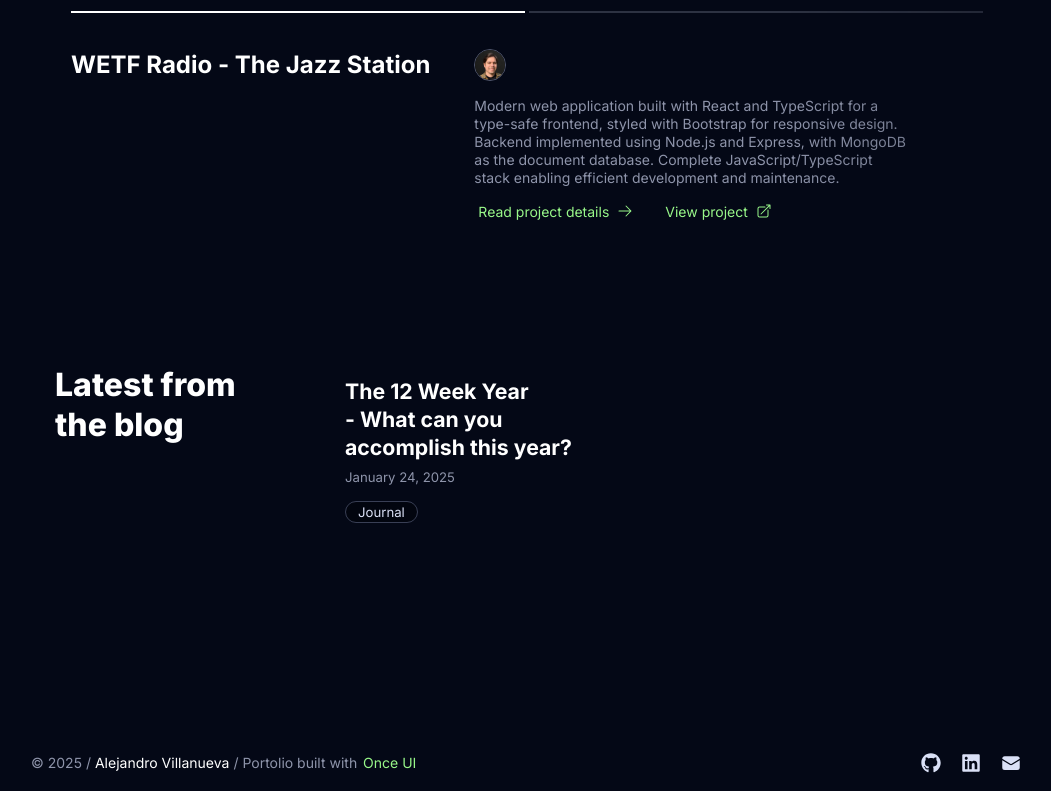
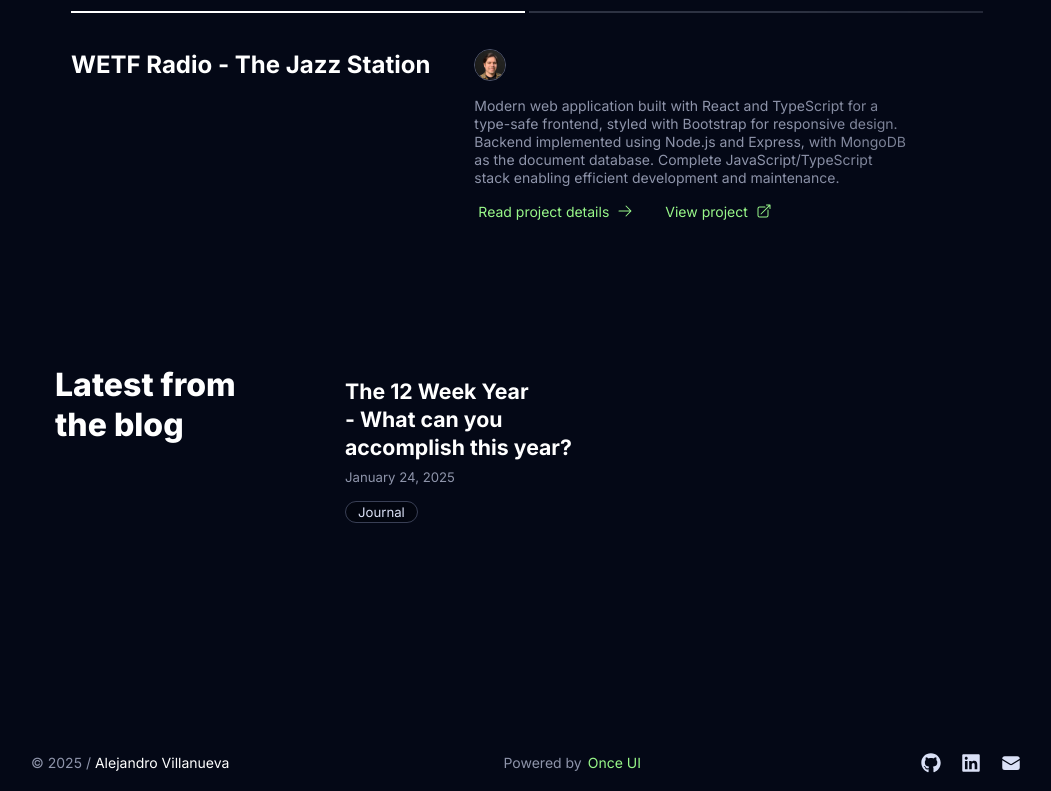
Before and after one commit to aavillanueva6/alejandro-a-villanueva, a Next.js app: page / in a window 1280 px wide. Shown: the part 1058-1849 px from the top of the page, without its empty margins (113-1164 px from the left). Built offline with nearby package versions, Linux system fonts and the light colour scheme.

Commit message:
update attribution styling

```diff
--- a/src/components/Footer.tsx
+++ b/src/components/Footer.tsx
@@ -26,9 +26,12 @@ export const Footer = () => {
         <Text variant='body-default-s' onBackground='neutral-strong'>
           <Text onBackground='neutral-weak'>© {currentYear} /</Text>
           <Text paddingX='4'>{person.name}</Text>
+        </Text>
+        <Flex gap='16'>
+          <Text variant='body-default-s' onBackground='neutral-strong'>
             <Text onBackground='neutral-weak'>
               {/* Usage of this template requires attribution. Please don't remove the link to Once UI. */}
-            / Portolio built with{' '}
+              Powered by{' '}
               <SmartLink
                 style={{ marginLeft: '-0.125rem' }}
                 href='https://once-ui.com/templates/magic-portfolio'
@@ -37,6 +40,7 @@ export const Footer = () => {
               </SmartLink>
             </Text>
           </Text>
+        </Flex>
         <Flex gap='16'>
           {social.map(
             (item) =>
```
Lines whose indentation alone changed are shown as unchanged.
